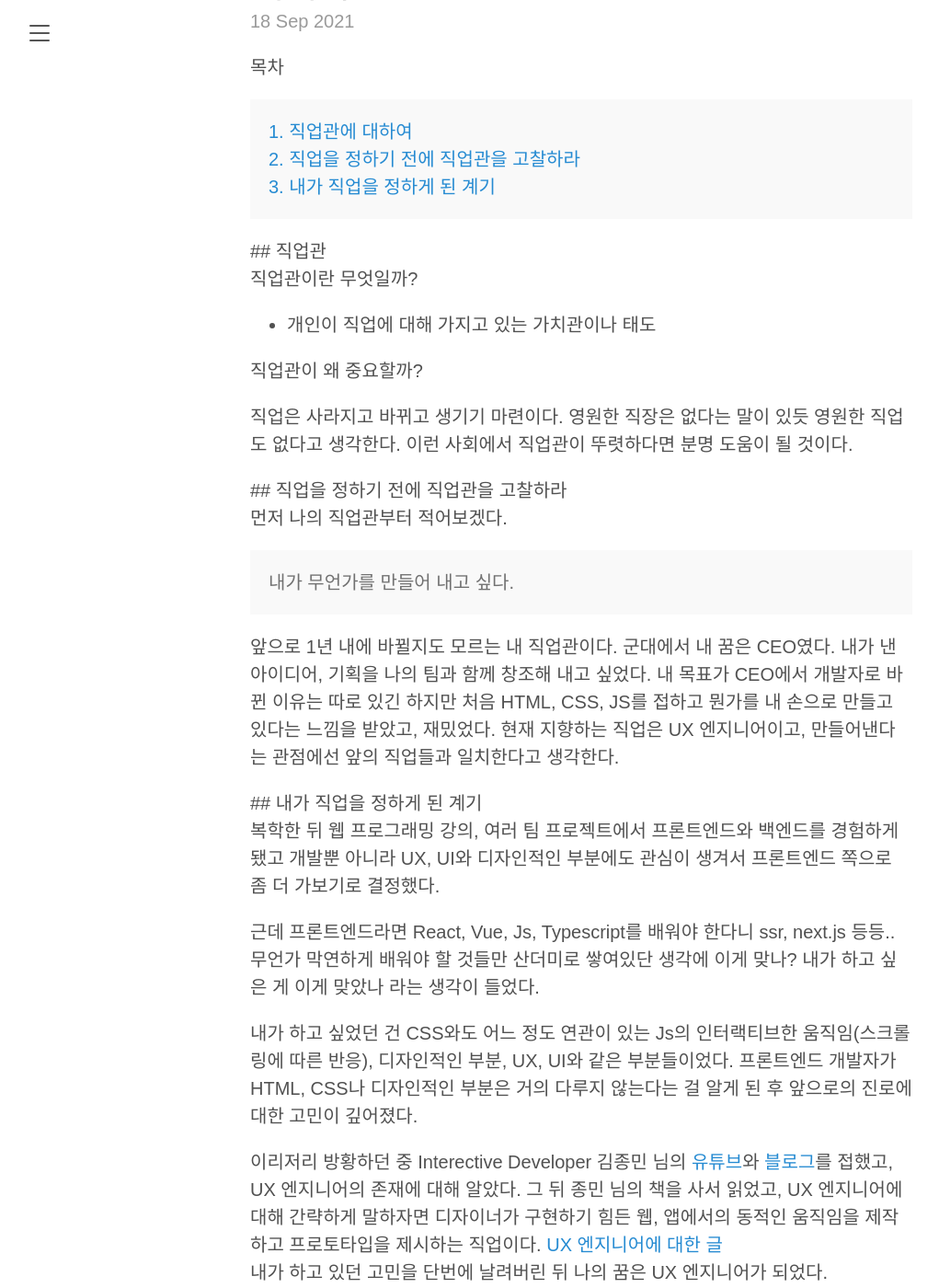
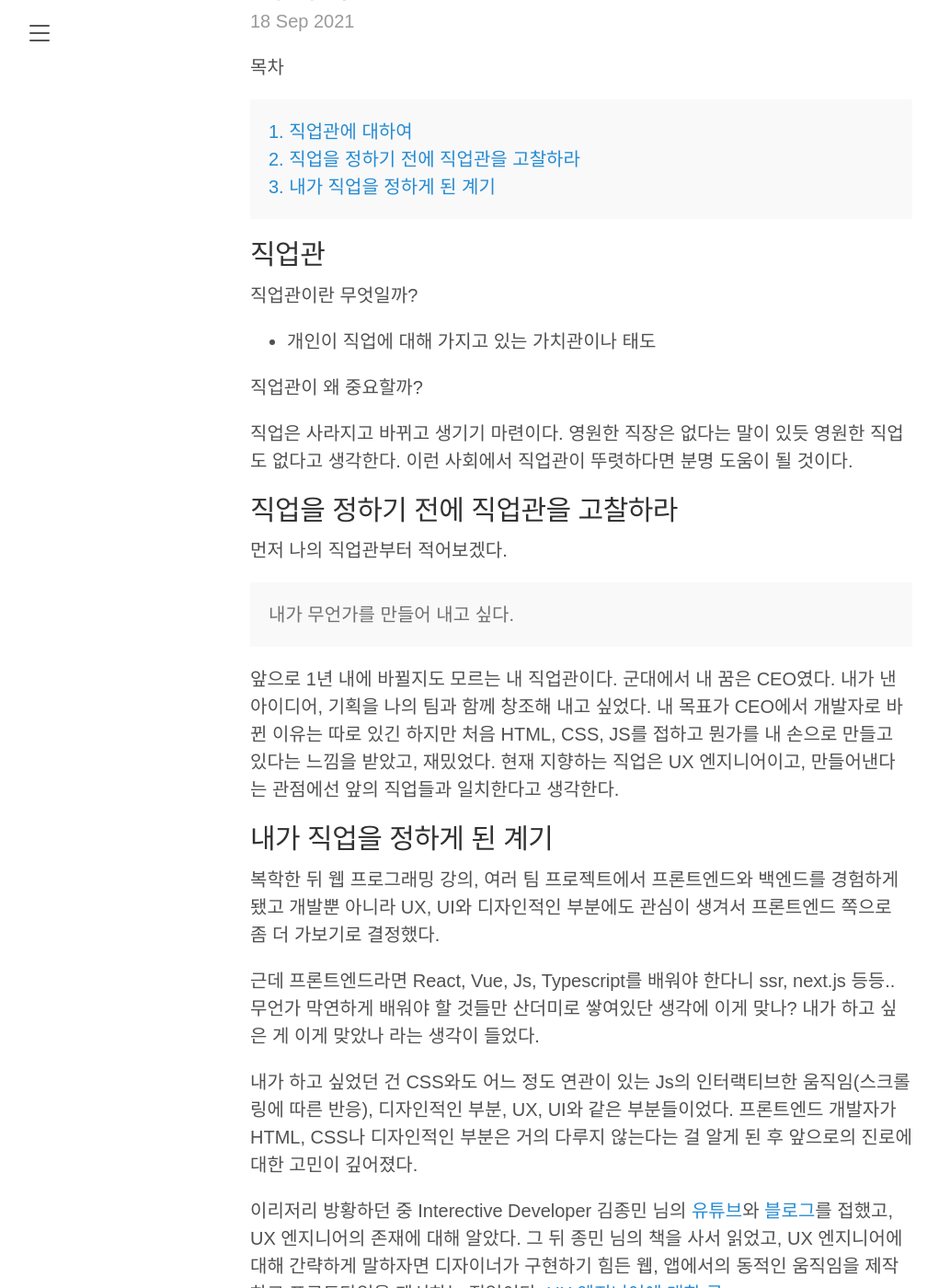
Before and after one commit to Yoonlang/Yoonlang.github.io, a Jekyll site: the page built from _posts/2021-09-18-AboutProfession.md, in a window 1280 px wide and 1400 px high, scrolled down 224 px. Shown: the whole window at 92% size, without its empty margins (8-1029 px from the left). Built offline with Jekyll 4.4.1, drawn with Linux system fonts in a browser that asks for light colours; some web fonts are replaced.

```diff
--- a/_posts/2021-09-18-AboutProfession.md
+++ b/_posts/2021-09-18-AboutProfession.md
@@ -11,7 +11,7 @@ title: 프론트엔드 개발자, UX 엔지니어, 직업관에 대해서
     <a href="#thr">3. 내가 직업을 정하게 된 계기</a>
 </p>
 
-<div id="fir">## 직업관</div>
+<h2 id="fir">직업관</h2>
 
 직업관이란 무엇일까?
 
@@ -21,7 +21,7 @@ title: 프론트엔드 개발자, UX 엔지니어, 직업관에 대해서
 
 직업은 사라지고 바뀌고 생기기 마련이다. 영원한 직장은 없다는 말이 있듯 영원한 직업도 없다고 생각한다. 이런 사회에서 직업관이 뚜렷하다면 분명 도움이 될 것이다.
 
-<div id="sec">## 직업을 정하기 전에 직업관을 고찰하라</div>
+<h2 id="sec">직업을 정하기 전에 직업관을 고찰하라</h2>
 
 먼저 나의 직업관부터 적어보겠다.
 
@@ -33,7 +33,7 @@ title: 프론트엔드 개발자, UX 엔지니어, 직업관에 대해서
 내 목표가 CEO에서 개발자로 바뀐 이유는 따로 있긴 하지만 처음 HTML, CSS, JS를 접하고 뭔가를 내 손으로 만들고 있다는 느낌을 받았고, 재밌었다.
 현재 지향하는 직업은 UX 엔지니어이고, 만들어낸다는 관점에선 앞의 직업들과 일치한다고 생각한다.
 
-<div id="thr">## 내가 직업을 정하게 된 계기</div>
+<h2 id="thr">내가 직업을 정하게 된 계기</h2>
 
 복학한 뒤 웹 프로그래밍 강의, 여러 팀 프로젝트에서 프론트엔드와 백엔드를 경험하게 됐고
 개발뿐 아니라 UX, UI와 디자인적인 부분에도 관심이 생겨서 프론트엔드 쪽으로 좀 더 가보기로 결정했다.
@@ -46,7 +46,7 @@ title: 프론트엔드 개발자, UX 엔지니어, 직업관에 대해서
 이리저리 방황하던 중 Interective Developer 김종민 님의 [유튜브](https://www.youtube.com/c/cmiscm)와 [블로그](https://brunch.co.kr/@cmiscm)를 접했고, UX 엔지니어의 존재에 대해 알았다. 그 뒤 종민 님의 책을 사서 읽었고, UX 엔지니어에 대해 간략하게 말하자면 디자이너가 구현하기 힘든 웹, 앱에서의 동적인 움직임을 제작하고 프로토타입을 제시하는 직업이다. [UX 엔지니어에 대한 글](https://brunch.co.kr/@cmiscm/5)<br>
 내가 하고 있던 고민을 단번에 날려버린 뒤 나의 꿈은 UX 엔지니어가 되었다.
 
-<div id="end">## 마무리</div>
+<h2 id="end">마무리</h2>
 
 이리저리 목표와 방향이 바뀌면서 점점 내가 가고 싶은 길이 뚜렷해지는 게 느껴진다.
 현재 목표로 하고 있는 직업도 내 직업관에서 벗어나지 않는다. 내가 만들어낸 작품이 세상에 유의미하게 쓰이는 거니까.<br>
```
